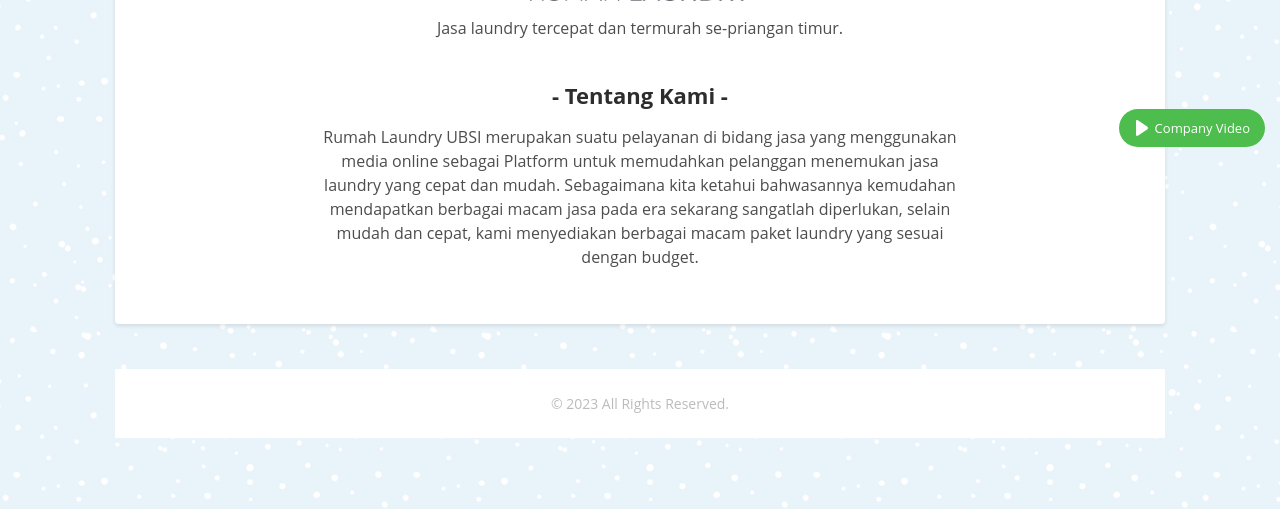
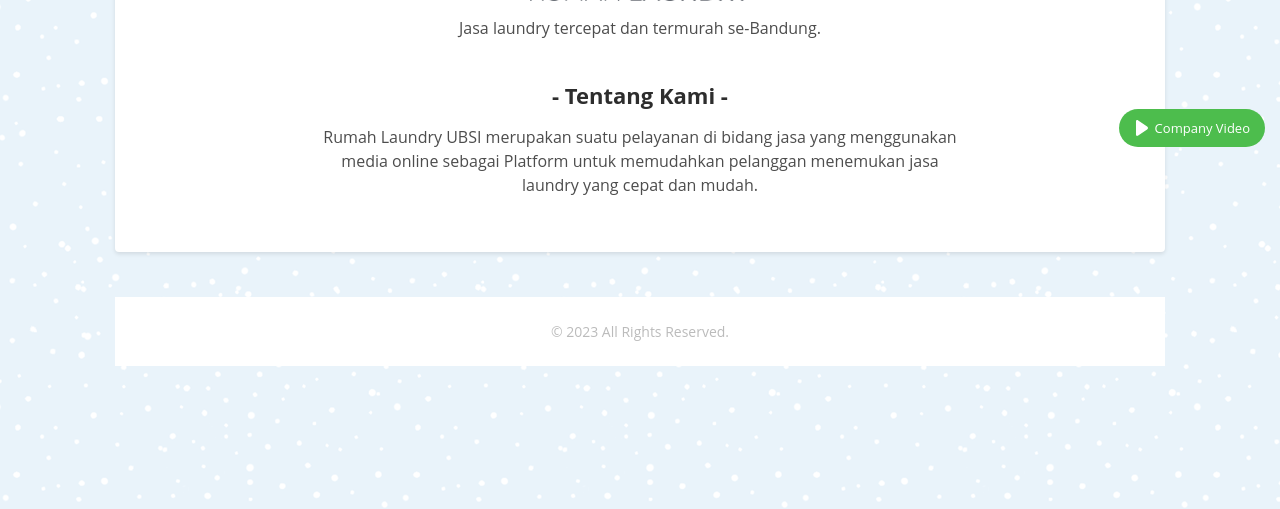
Before and after one commit to Mysteriza/cuci_sepatu, a PHP site: page /rumah_laundry/about.php in a window 1280 px wide. Shown: the part 291-800 px from the top of the page. Run offline with PHP 8.4, Linux system fonts and the light colour scheme; the visitor is signed in with stand-in values (Sample User, id 1).

Commit message:
ubah about rifqi

```diff
--- a/about.php
+++ b/about.php
@@ -22,11 +22,11 @@
                      <div class="card-flex-column">
                         <div class="about_header">
                            <img src="<?=url('_assets/img/logo/logo.png')?>" alt="Logo rumah laundry" width="220">
-                           <p>Jasa laundry tercepat dan termurah se-priangan timur.</p>
+                           <p>Jasa laundry tercepat dan termurah se-Bandung.</p>
                         </div>
                         <div class="about_us">
                            <h2>- Tentang Kami -</h2>
-                           <p>Rumah Laundry UBSI merupakan suatu pelayanan di bidang jasa yang menggunakan media online sebagai Platform untuk memudahkan pelanggan menemukan jasa laundry yang cepat dan mudah. Sebagaimana kita ketahui bahwasannya kemudahan mendapatkan berbagai macam jasa pada era sekarang sangatlah diperlukan, selain mudah dan cepat, kami menyediakan berbagai macam paket laundry yang sesuai dengan budget.</p>
+                           <p>Rumah Laundry UBSI merupakan suatu pelayanan di bidang jasa yang menggunakan media online sebagai Platform untuk memudahkan pelanggan menemukan jasa laundry yang cepat dan mudah.</p>
                         </div>
                      </div>
                   </div>
```
